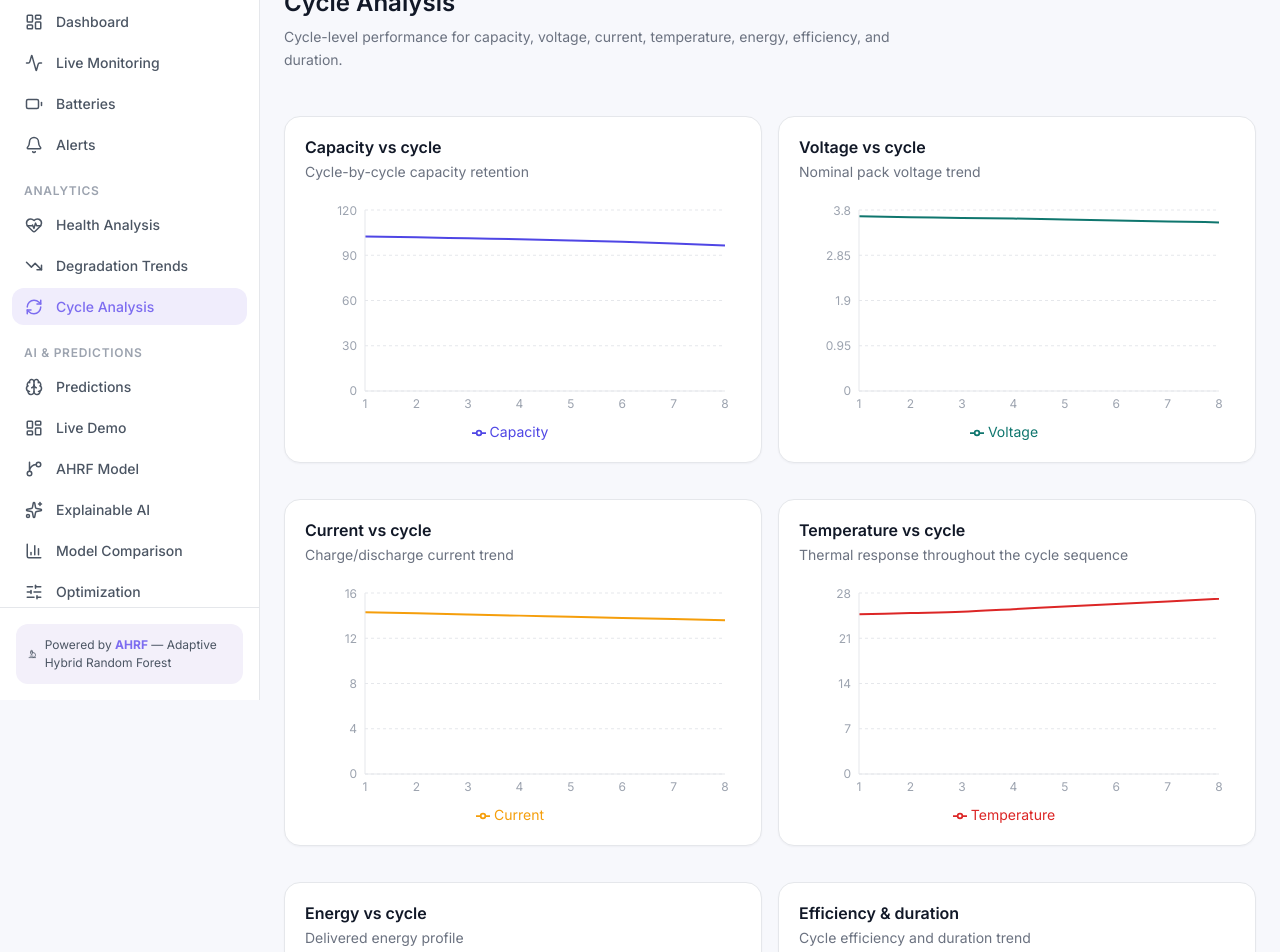
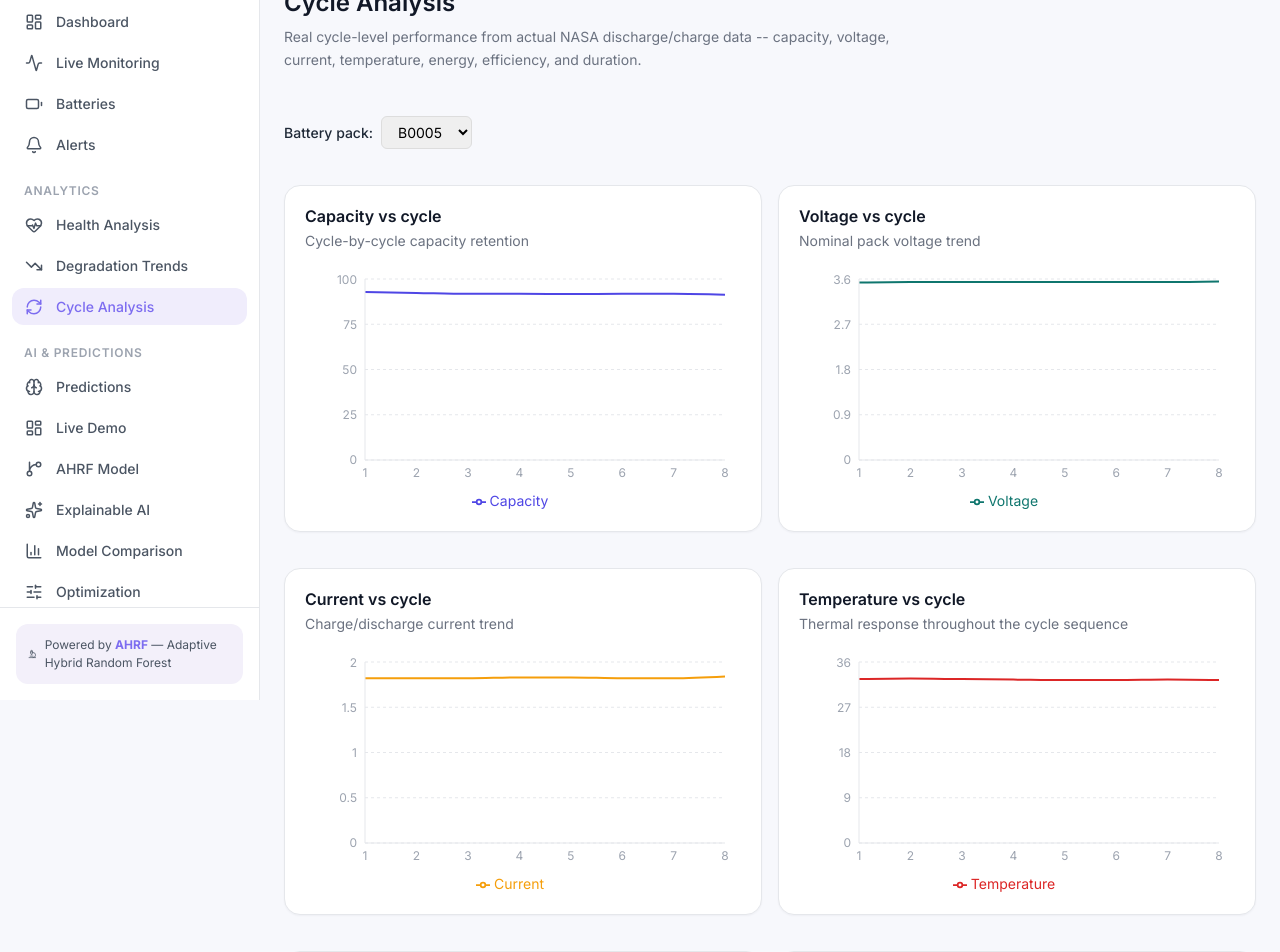
Before and after one commit to vipinswarnkar/Electrabrain, a React (Vite) app in the folder frontend/: page /analytics/cycles in a window 1280 px wide. Shown: the part 100-1052 px from the top of the page. Built offline with nearby package versions, Linux system fonts and the light colour scheme.

Commit message:
Add real Cycle Analysis page with per-battery selector

```diff
--- a/frontend/src/pages/analytics/CycleAnalysisPage.tsx
+++ b/frontend/src/pages/analytics/CycleAnalysisPage.tsx
@@ -2,39 +2,62 @@ import { PageContainer } from '@/components/layout/PageContainer';
 import { PageHeader } from '@/components/layout/PageHeader';
 import { LineChart } from '@/components/charts/LineChart';
 import { ChartCard } from '@/components/ui/ChartCard';
-import { ANALYTICS_CYCLE_DATA } from '@/services/mocks/analyticsData.mock';
+import { getBatteryAnalytics } from '@/data/realAnalytics';
+import { useBatterySelector } from '@/hooks/useBatterySelector';
 import styles from './AnalyticsPage.module.css';
 
 export function CycleAnalysisPage() {
+  const { selectedBatteryId, setSelectedBatteryId, availableIds } = useBatterySelector();
+  const data = getBatteryAnalytics(selectedBatteryId).cycles;
+
   return (
     <PageContainer>
-      <PageHeader title="Cycle Analysis" subtitle="Cycle-level performance for capacity, voltage, current, temperature, energy, efficiency, and duration." />
+      <PageHeader
+        title="Cycle Analysis"
+        subtitle="Real cycle-level performance from actual NASA discharge/charge data -- capacity, voltage, current, temperature, energy, efficiency, and duration."
+      />
+
+      <div style={{ marginBottom: '16px' }}>
+        <label htmlFor="battery-select" style={{ marginRight: '8px', fontWeight: 500 }}>
+          Battery pack:
+        </label>
+        <select
+          id="battery-select"
+          value={selectedBatteryId}
+          onChange={(e) => setSelectedBatteryId(e.target.value)}
+          style={{ padding: '6px 12px', borderRadius: '6px', border: '1px solid #ddd' }}
+        >
+          {availableIds.map((id) => (
+            <option key={id} value={id}>{id}</option>
+          ))}
+        </select>
+      </div>
 
       <section className={styles.gridTwo}>
         <ChartCard title="Capacity vs cycle" subtitle="Cycle-by-cycle capacity retention">
-          <LineChart data={ANALYTICS_CYCLE_DATA} xKey="cycleNumber" series={[{ dataKey: 'capacity', name: 'Capacity', color: '#4f46e5' }]} height={240} />
+          <LineChart data={data} xKey="cycleNumber" series={[{ dataKey: 'capacity', name: 'Capacity', color: '#4f46e5' }]} height={240} />
         </ChartCard>
         <ChartCard title="Voltage vs cycle" subtitle="Nominal pack voltage trend">
-          <LineChart data={ANALYTICS_CYCLE_DATA} xKey="cycleNumber" series={[{ dataKey: 'voltage', name: 'Voltage', color: '#0f766e' }]} height={240} />
+          <LineChart data={data} xKey="cycleNumber" series={[{ dataKey: 'voltage', name: 'Voltage', color: '#0f766e' }]} height={240} />
         </ChartCard>
       </section>
 
       <section className={styles.gridTwo}>
         <ChartCard title="Current vs cycle" subtitle="Charge/discharge current trend">
-          <LineChart data={ANALYTICS_CYCLE_DATA} xKey="cycleNumber" series={[{ dataKey: 'current', name: 'Current', color: '#f59e0b' }]} height={240} />
+          <LineChart data={data} xKey="cycleNumber" series={[{ dataKey: 'current', name: 'Current', color: '#f59e0b' }]} height={240} />
         </ChartCard>
         <ChartCard title="Temperature vs cycle" subtitle="Thermal response throughout the cycle sequence">
-          <LineChart data={ANALYTICS_CYCLE_DATA} xKey="cycleNumber" series={[{ dataKey: 'temperature', name: 'Temperature', color: '#dc2626' }]} height={240} />
+          <LineChart data={data} xKey="cycleNumber" series={[{ dataKey: 'temperature', name: 'Temperature', color: '#dc2626' }]} height={240} />
         </ChartCard>
       </section>
 
       <section className={styles.gridTwo}>
-        <ChartCard title="Energy vs cycle" subtitle="Delivered energy profile">
-          <LineChart data={ANALYTICS_CYCLE_DATA} xKey="cycleNumber" series={[{ dataKey: 'energy', name: 'Energy', color: '#2563eb' }]} height={240} />
+        <ChartCard title="Energy vs cycle" subtitle="Real delivered energy, integrated from V x I over time">
+          <LineChart data={data} xKey="cycleNumber" series={[{ dataKey: 'energy', name: 'Energy', color: '#2563eb' }]} height={240} />
         </ChartCard>
-        <ChartCard title="Efficiency & duration" subtitle="Cycle efficiency and duration trend">
+        <ChartCard title="Efficiency & duration" subtitle="Real cycle efficiency and duration trend">
           <LineChart
-            data={ANALYTICS_CYCLE_DATA}
+            data={data}
             xKey="cycleNumber"
             series={[
               { dataKey: 'efficiency', name: 'Efficiency', color: '#7c3aed' },
```
